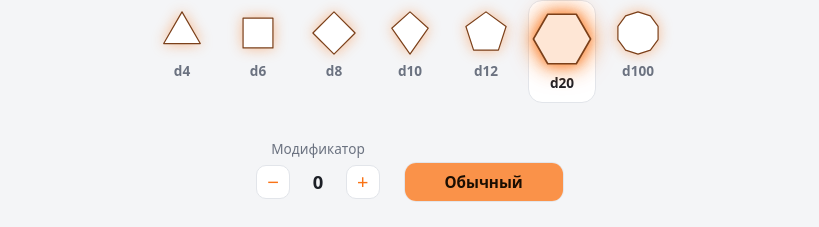
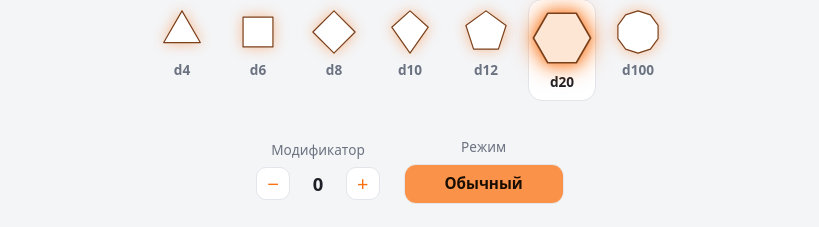
Before and after one commit to Demonkratiy/DnD-Dice-Roll, a React (Vite) app: page / in a window 1280 px wide. Shown: the part 454-681 px from the top of the page, without its empty margins (230-1049 px from the left). Built offline with nearby package versions, Linux system fonts and the light colour scheme.

Commit message:
feat(roll-controls): add 'Mode' label above d20 wheel picker

```diff
--- a/src/features/roll-controls/ui/RollControls.module.css
+++ b/src/features/roll-controls/ui/RollControls.module.css
@@ -14,3 +14,11 @@
   justify-content: flex-end;
   gap: 0.6rem;
 }
+
+/* Подпись «Режим» над барабаном — в одном стиле с label у Stepper. Лежит в
+ * обычном потоке: при раскрытии барабан вырастает поверх (absolute, z-index),
+ * перекрывая подпись — это ожидаемо. */
+.modeLabel {
+  font-size: 0.85rem;
+  color: var(--text-muted);
+}
--- a/src/features/roll-controls/ui/RollControls.tsx
+++ b/src/features/roll-controls/ui/RollControls.tsx
@@ -88,6 +88,7 @@ export function RollControls({
       />
       {isD20 && (
         <div className={styles.mode}>
+          <span className={styles.modeLabel}>{t.rollControls.modeLabel}</span>
           <WheelPicker
             label={t.rollControls.modeAria}
             options={d20Options}
--- a/src/shared/locale/dictionaries/en.ts
+++ b/src/shared/locale/dictionaries/en.ts
@@ -48,6 +48,7 @@ export const en: Dictionary = {
     count: 'Dice',
     modifier: 'Modifier',
     modeAria: 'Roll mode',
+    modeLabel: 'Mode',
     modeDisadvantage: 'Disadv.',
     modeNormal: 'Normal',
     modeAdvantage: 'Adv.',
--- a/src/shared/locale/dictionaries/ru.ts
+++ b/src/shared/locale/dictionaries/ru.ts
@@ -49,6 +49,7 @@ export const ru = {
     count: 'Кубики',
     modifier: 'Модификатор',
     modeAria: 'Режим броска',
+    modeLabel: 'Режим',
     modeDisadvantage: 'Помеха',
     modeNormal: 'Обычный',
     modeAdvantage: 'Преим.',
--- a/src/shared/locale/dictionaries/sr.ts
+++ b/src/shared/locale/dictionaries/sr.ts
@@ -47,6 +47,7 @@ export const sr: Dictionary = {
     count: 'Kockice',
     modifier: 'Modifikator',
     modeAria: 'Režim bacanja',
+    modeLabel: 'Režim',
     modeDisadvantage: 'Mana',
     modeNormal: 'Običan',
     modeAdvantage: 'Pred.',
--- a/src/shared/locale/dictionaries/tt.ts
+++ b/src/shared/locale/dictionaries/tt.ts
@@ -47,6 +47,7 @@ export const tt: Dictionary = {
     count: 'Кубиклар',
     modifier: 'Модификатор',
     modeAria: 'Ату режимы',
+    modeLabel: 'Режим',
     modeDisadvantage: 'Комачау',
     modeNormal: 'Гадәти',
     modeAdvantage: 'Өстен.',
```
